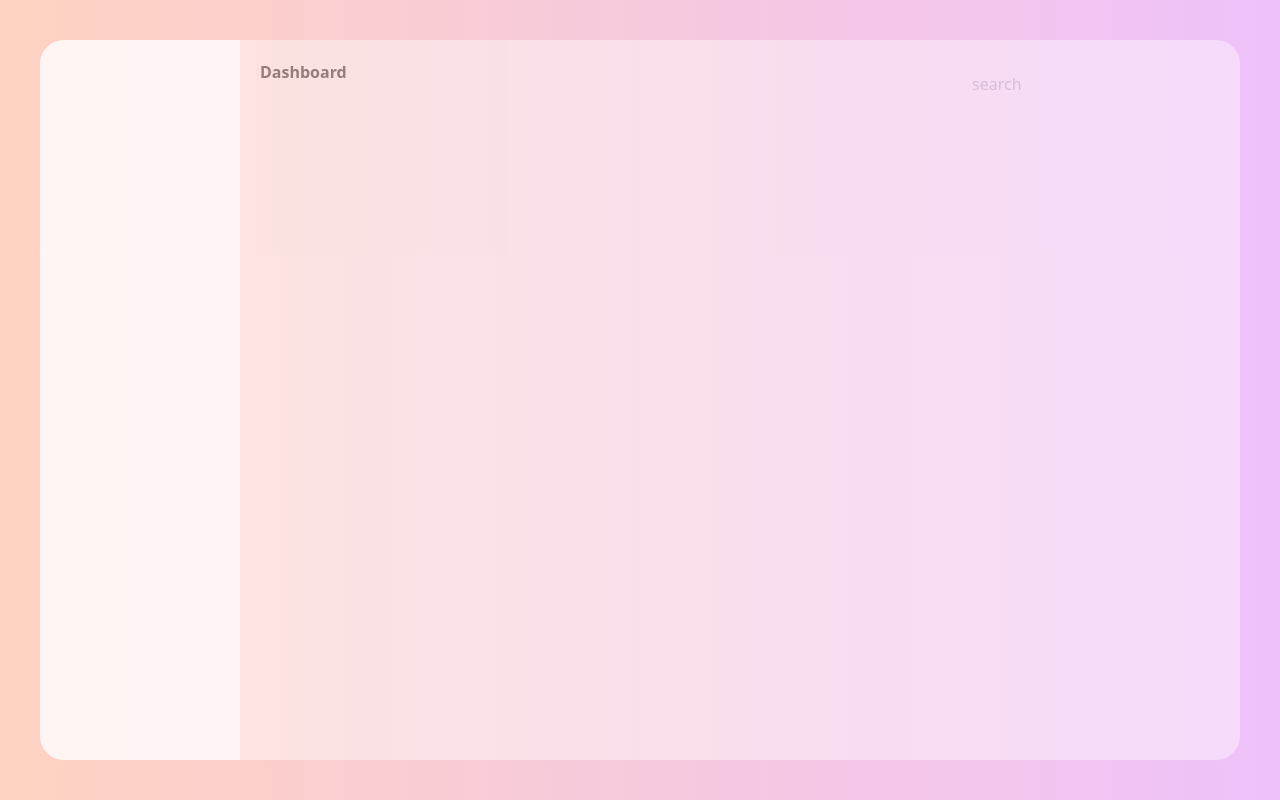
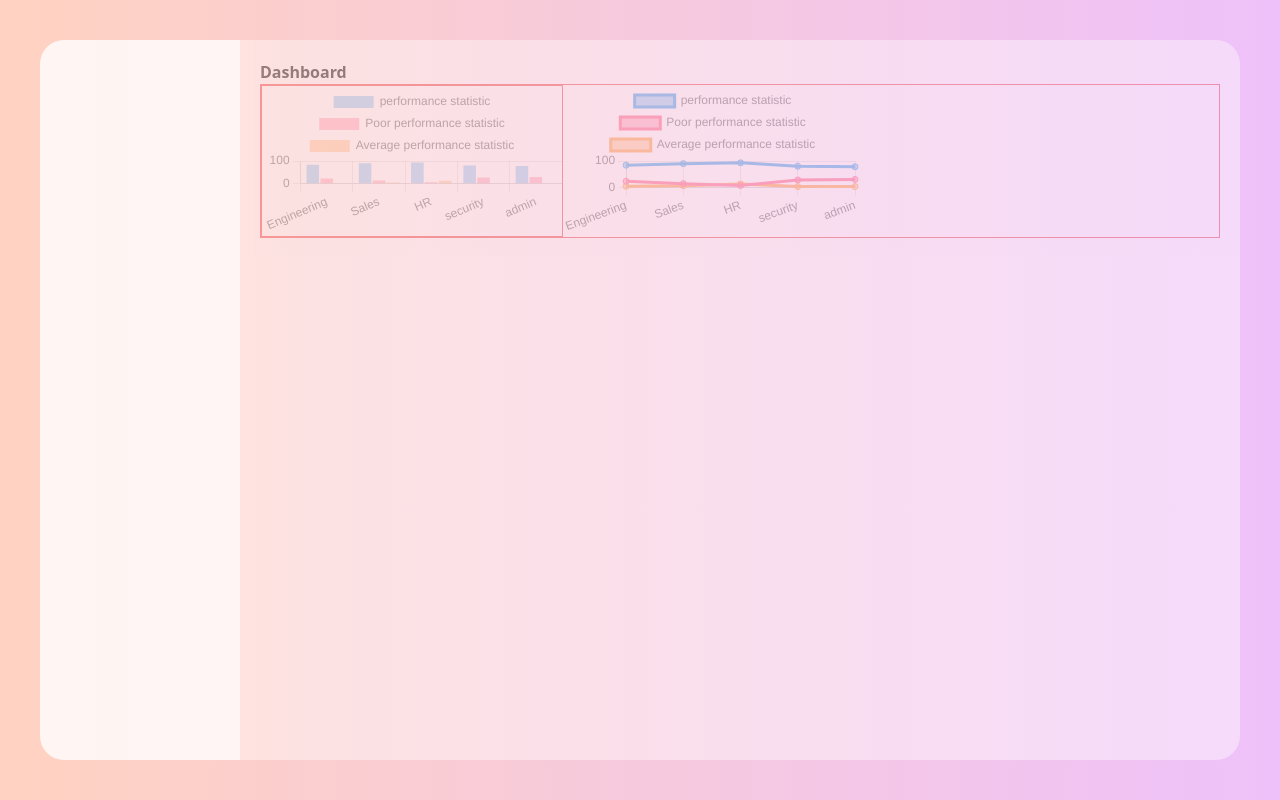
Before and after one commit to forLoop94/Employee_dashboard_app, a React (Vite) app: page / in a window 1280 px wide. Built offline with nearby package versions, Linux system fonts and the light colour scheme.

Commit message:
Use chartjs to experiment with dummy data

```diff
--- a/package.json
+++ b/package.json
@@ -14,8 +14,10 @@
     "@emotion/styled": "^11.11.0",
     "@mui/material": "^5.15.14",
     "@reduxjs/toolkit": "^1.9.5",
+    "chart.js": "^4.4.2",
     "prop-types": "^15.8.1",
     "react": "^18.2.0",
+    "react-chartjs-2": "^5.2.0",
     "react-dom": "^18.2.0",
     "react-icons": "^4.12.0",
     "react-redux": "^8.0.7",
--- a/src/App.jsx
+++ b/src/App.jsx
@@ -1,5 +1,6 @@
 import "./App.css";
 import Overview from "./components/Overview";
+import BarChart from "./components/charts/BarChart";
 
 function App() {
   return (
--- a/src/components/Overview.jsx
+++ b/src/components/Overview.jsx
@@ -1,13 +1,48 @@
-import React from "react";
+import React, { useState } from "react";
+import BarChart from "./charts/BarChart";
+import { empData } from "../dummys/employeeData";
+import LineChart from "./charts/LineChart";
 
 const Overview = () => {
+  const avgPerformanceStat = () => {
+    return empData.map((data) => Math.round(data.performance / data.sackables));
+  };
+
+  console.log(avgPerformanceStat());
+
+  const [employeeData, setEmployeeData] = useState({
+    labels: empData.map((singleData) => singleData.department),
+    datasets: [
+      {
+        label: "performance statistic",
+        data: empData.map((singleData) => singleData.performance),
+      },
+      {
+        label: "Poor performance statistic",
+        data: empData.map((singleData) => singleData.sackables),
+      },
+      {
+        label: "Average performance statistic",
+        data: avgPerformanceStat(),
+      },
+    ],
+  });
+
   return (
     <div className="flex h-full">
       <div className="display-none lg:h-full lg:w-1/6 lg:bg-white opacity-80 rounded-l-3xl"></div>
 
-      <nav className="rounded-3xl bg-white p-5 w-full h-full z-0 opacity-40 lg:w-5/6 lg:rounded-l-none lg:rounded-r-3xl flex justify-between">
+      <nav className="rounded-3xl bg-white p-5 w-full h-full z-0 opacity-40 lg:w-5/6 lg:rounded-l-none lg:rounded-r-3xl flex-col justify-between">
         <h1 className="text-black font-extrabold h-6">Dashboard</h1>
-        <input type="text" className="input bg-white opacity-80" placeholder="search" />
+        <div className="flex border-red-500 border">
+          <div className="border-red-500 border">
+            <BarChart chartData={employeeData} />
+          </div>
+          <div>
+            <LineChart chartData={employeeData} />
+          </div>
+        </div>
+        {/* <input type="text" className="input bg-white opacity-80" placeholder="search" /> */}
       </nav>
     </div>
   );
--- /dev/null
+++ b/src/components/charts/BarChart.jsx
@@ -0,0 +1,16 @@
+import React from 'react';
+import { Bar } from 'react-chartjs-2';
+import { Chart as ChartJS, defaults } from 'chart.js/auto';
+
+defaults.maintainAspectRatio = false;
+defaults.responsive = true;
+
+const BarChart = ({ chartData }) => {
+  return (
+    <div>
+      <Bar data={chartData} />
+    </div>
+  )
+}
+
+export default BarChart
--- /dev/null
+++ b/src/components/charts/LineChart.jsx
@@ -0,0 +1,14 @@
+import React from 'react'
+import { Line } from 'react-chartjs-2';
+import { Chart as ChartJS, defaults } from 'chart.js/auto';
+
+defaults.maintainAspectRatio = false;
+defaults.responsive = true;
+
+const LineChart = ({ chartData }) => {
+  return (
+    <Line data={chartData} />
+  )
+}
+
+export default LineChart
--- a/src/dummys/employeeData.js
+++ b/src/dummys/employeeData.js
@@ -57,6 +57,38 @@ export const singleEmployee = {
       status: "in-progress",
     }
   ]
+}
 
 
-}
+export const empData = [
+  {
+    id: 1,
+    department: 'Engineering',
+    performance: 84,
+    sackables: 23
+  },
+  {
+    id: 2,
+    department: 'Sales',
+    performance: 90,
+    sackables: 14
+  },
+  {
+    id: 3,
+    department: 'HR',
+    performance: 93,
+    sackables: 7
+  },
+  {
+    id: 4,
+    department: 'security',
+    performance: 80,
+    sackables: 28
+  },
+  {
+    id: 5,
+    department: 'admin',
+    performance: 78,
+    sackables: 30
+  },
+]
```
Also changed, not shown: 1 other file (tests, documents, lock files or other folders).
